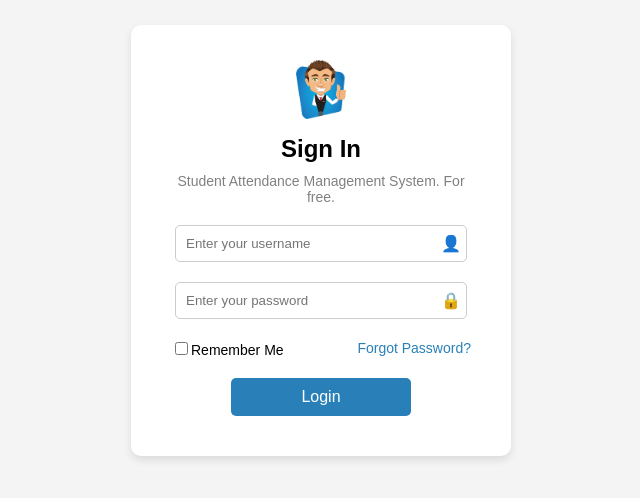
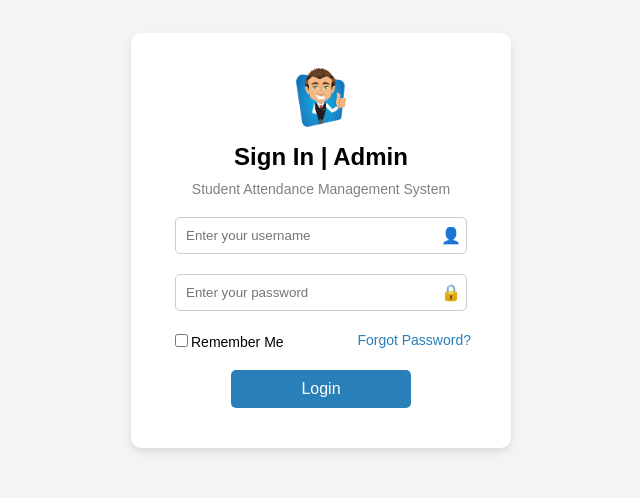
Before and after one commit to thabiseak/attendance-system, a React (Create React App) app in the folder client/: page /login in a window 1280 px wide. Shown: the part 160-658 px from the top of the page, without its empty margins (319-959 px from the left). Built offline with nearby package versions, Linux system fonts and the light colour scheme.

Commit message:
#3.11, login page completed

```diff
--- a/client/src/Login.js
+++ b/client/src/Login.js
@@ -31,8 +31,8 @@ const Login = ({ setToken }) => {
             <div className="logo">
                 <img src="/high-logo.png" alt="Logo" /> {/* Logo from public directory */}
             </div>
-            <div className="title">Sign In</div>
-            <div className="subtext">Student Attendance Management System. For free.</div>
+            <div className="title">Sign In | Admin</div>
+            <div className="subtext">Student Attendance Management System</div>
             {error && <div className="error">{error}</div>}
             <div className="input-container">
                 <input
```
